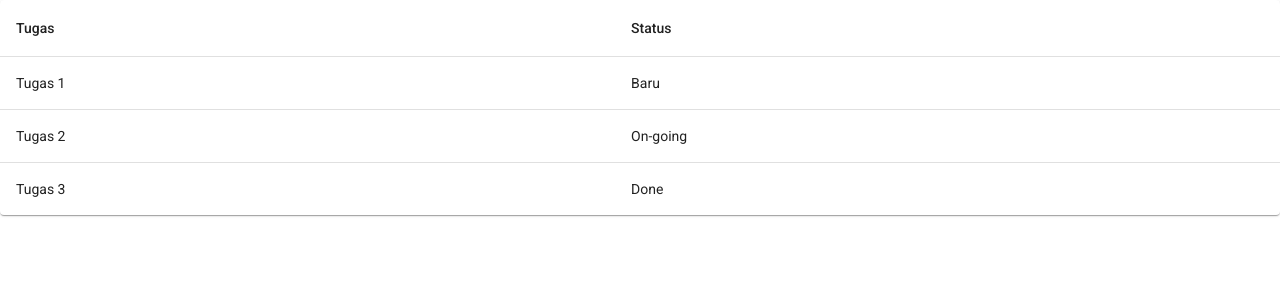
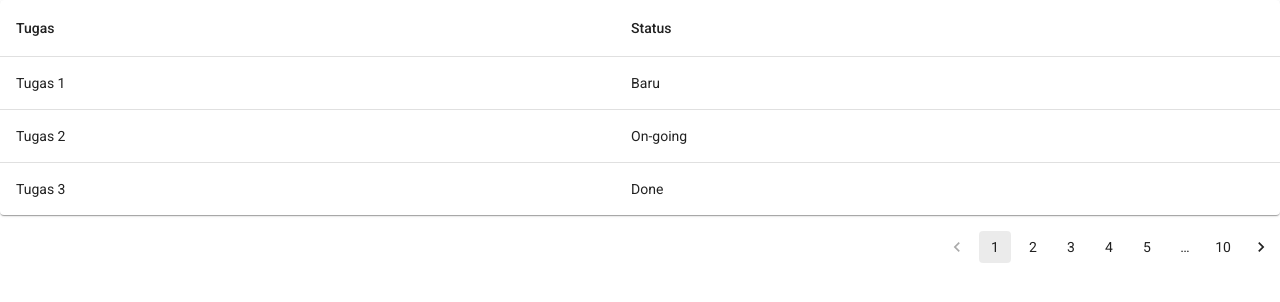
Before and after one commit to SatrioHalim/Go-x-React-Journey, a React (Vite) app in the folder Sproad/front_end_client/: page / in a window 1280 px wide. Shown: the top 302 px of the page. Built offline with nearby package versions, Linux system fonts and the light colour scheme.

Commit message:
feat : add pagination components

```diff
--- a/Sproad/front_end_client/src/App.jsx
+++ b/Sproad/front_end_client/src/App.jsx
@@ -3,6 +3,7 @@ import {
   createBrowserRouter, RouterProvider
 } from 'react-router';
 import Table from './components/ui/table/Table';
+import Pagination from './components/ui/pagination';
 
 const theme = createTheme({
   typography: {
@@ -41,6 +42,9 @@ const router = createBrowserRouter([
             status:'Done'
           },
         ]}></Table>
+        <Pagination count={10} onChange={(event,page) => {
+          console.log("page: ", page);
+        }}></Pagination>
       </Box>
     )
   },
--- /dev/null
+++ b/Sproad/front_end_client/src/components/ui/pagination/Pagination.jsx
@@ -0,0 +1,21 @@
+import {
+    Pagination as BasePagination,
+    Box,
+    Stack
+} from '@mui/material'
+
+const Pagination = ({count,onChange}) => {
+    return (
+        <Box sx={{
+            display:'flex',
+            justifyContent:'flex-end',
+            alignItems:'center'
+         }}>
+            <Stack spacing={2} sx={{ marginTop:2 }}>
+                <BasePagination count={count} onChange={onChange} variant='outline' shape='rounded'></BasePagination>
+            </Stack>
+        </Box>
+    )
+}
+
+export default Pagination;
--- /dev/null
+++ b/Sproad/front_end_client/src/components/ui/pagination/index.js
@@ -0,0 +1,3 @@
+import Pagination from './Pagination'
+
+export default Pagination;
```
Also changed, not shown: 1 other file (tests, documents, lock files or other folders).
